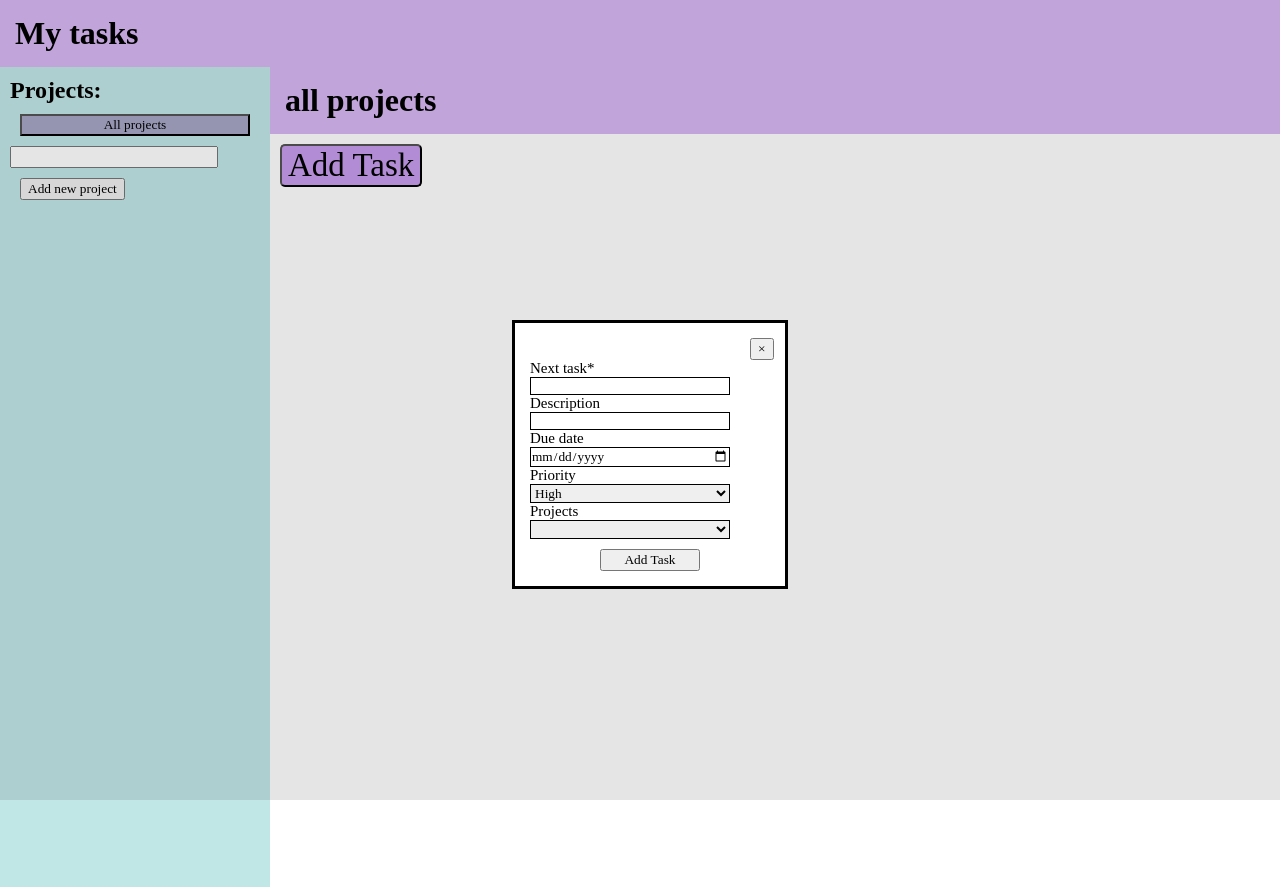
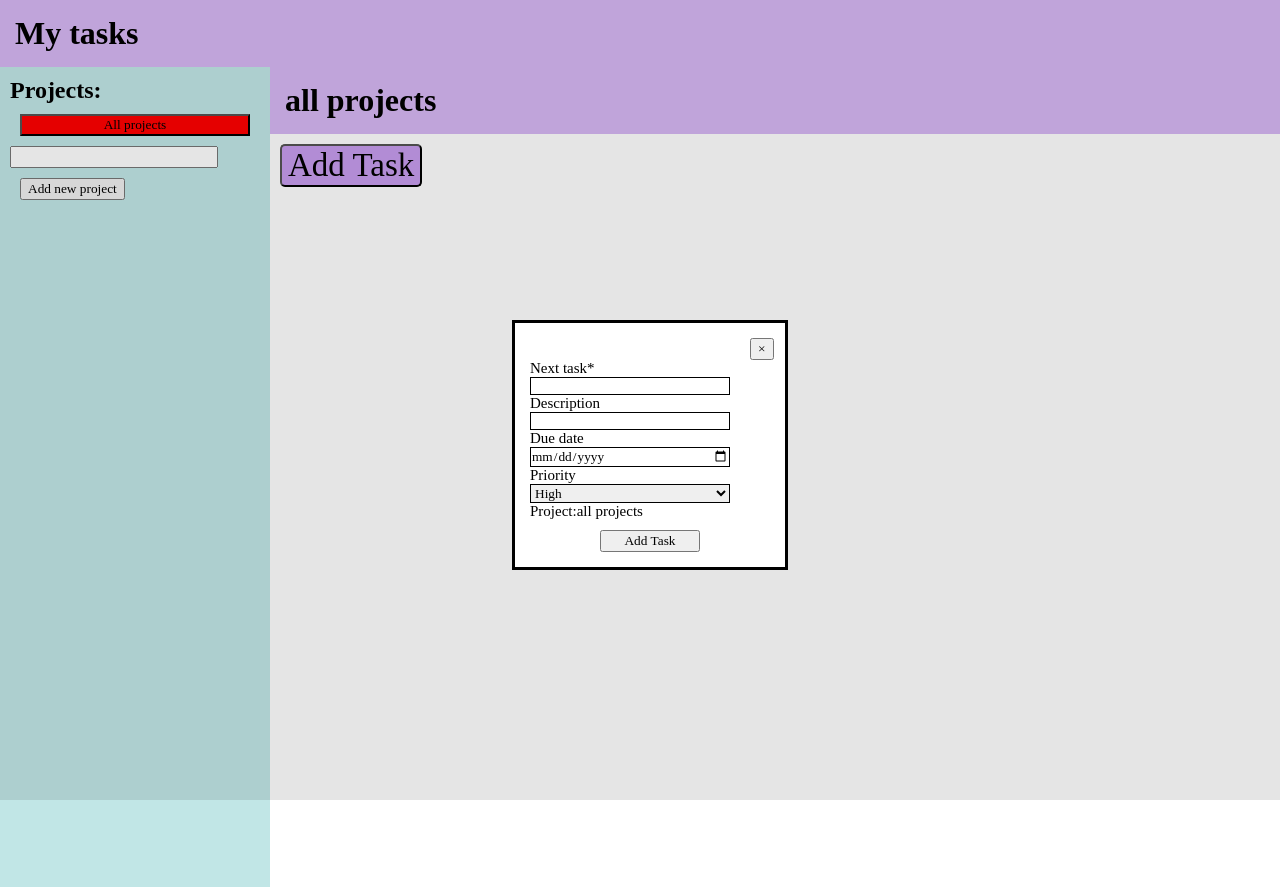
Before and after one commit to soniikot/todo-list, a website built with webpack: page src/index.html in a window 1280 px wide. Both pictures are taken after a click on the button "Add Task". Built offline with nearby package versions, Linux system fonts and the light colour scheme.

Commit message:
highlight clicked project

```diff
--- a/src/components/Navigation/navigation.js
+++ b/src/components/Navigation/navigation.js
@@ -1,7 +1,12 @@
 import "./style.css";
 import { setToLocalStorage, getFromLocalStorage } from "../../utils/utils";
 import { DEFAULT_PROJECTS } from "../constants/constants";
-import { showTask, taskBox, createTaskList } from "../Task/task";
+import {
+  showTask,
+  taskBox,
+  createTaskList,
+  updateChoosenProjectInModal,
+} from "../Task/task";
 const newProjectBtn = document.getElementById("newProjectBtn");
 const newProjectInput = document.getElementById("newProjectTitle");
 
@@ -25,13 +30,9 @@ export function createNavigation() {
     const project = projects[i];
 
     const projectButton = document.createElement("button");
-
     projectButton.classList.add("projectBtn");
-
     projectButton.id = project.id;
-
     projectButton.textContent = project.name;
-
     projectButtonWrapper.appendChild(projectButton);
 
     projectButton.addEventListener("click", () => {
@@ -39,13 +40,28 @@ export function createNavigation() {
       addCurrentProjectTitle();
       showCurrentProjectTasks();
     });
-
+    highlightCurrentProject();
     addRemoveProjectButton(projectButton);
   }
 }
 
+function highlightCurrentProject() {
+  const projectButtons = document.querySelectorAll(
+    ".projectBtn, .allProjectBtn"
+  );
+
+  projectButtons.forEach((button) => {
+    button.addEventListener("click", () => {
+      projectButtons.forEach((btn) => btn.classList.remove("active"));
+
+      button.classList.add("active");
+    });
+  });
+}
+
 //project title
 function addCurrentProjectTitle() {
+  updateChoosenProjectInModal();
   const main = document.querySelector(".main");
   const title = document.createElement("h1");
   title.textContent = "";
@@ -80,6 +96,7 @@ function createAllProjectBtn() {
   const projectButton = document.createElement("button");
 
   projectButton.classList.add("allProjectBtn");
+  projectButton.classList.add("active");
 
   projectButton.textContent = "All projects";
 
--- a/src/components/Navigation/style.css
+++ b/src/components/Navigation/style.css
@@ -1,5 +1,4 @@
 .allProjectBtn {
-  background-color: rgb(166, 166, 198);
   grid-column: 1 / span 2;
 }
 
@@ -30,3 +29,7 @@
 .navig input {
   width: 200px;
 }
+
+.active {
+  background-color: red;
+}
--- a/src/components/Task/style.css
+++ b/src/components/Task/style.css
@@ -77,3 +77,7 @@ form button {
 .main {
   width: 100%;
 }
+
+.projectForm {
+  display: flex;
+}
--- a/src/components/Task/task.js
+++ b/src/components/Task/task.js
@@ -23,6 +23,7 @@ export function createTask(title, description, dueDate, priority) {
 }
 
 //open modal with task form
+
 export const main = document.querySelector(".main");
 export const taskBox = document.querySelector(".taskbox");
 
@@ -39,7 +40,7 @@ export function addTask() {
   const { value: descriptionValue } = document.getElementById("description");
   const { value: dueDateValue } = document.getElementById("due-date");
   const { value: priorityValue } = document.getElementById("priority");
-  const { value: projectValue } = document.getElementById("project");
+  const { value: projectValue } = getFromLocalStorage("currentProject");
 
   let task = createTask(
     titleValue,
@@ -97,20 +98,25 @@ openDialogBtn.addEventListener("click", () => {
   const openDialog = document.getElementById("taskDialog");
   openDialog.showModal();
 });
+export function updateChoosenProjectInModal() {
+  const projectP = document.querySelector("#projectP");
 
+  projectP.textContent = getFromLocalStorage("currentProject");
+}
+updateChoosenProjectInModal();
 //populate select in task modal
-function populateSelect() {
+/*function populateSelect() {
   const selectProject = document.getElementById("project");
   const projects = getFromLocalStorage("projects");
   projects.forEach((project) => {
     const option = document.createElement("option");
-    option.value = project.id; // Use the 'id' property as the value
-    option.textContent = project.name; // Use the 'name' property as the text
+    option.value = project.id;
+    option.textContent = project.name;
     selectProject.appendChild(option);
   });
-}
+}*/
 
-populateSelect();
+//populateSelect();
 
 export function createTaskList() {
   while (taskBox.firstChild) {
--- a/src/index.html
+++ b/src/index.html
@@ -35,8 +35,11 @@
               <option value="medium">Medium</option>
               <option value="low">Low</option>
             </select>
-            <label for="project-title">Projects</label>
-            <select id="project" name="project"></select>
+            <div class="projectForm">
+              <label for="project-title">Project: </label>
+              <p id="projectP"></p>
+            </div>
+            <!--<select id="project" name="project"></select>-->
             <button id="addTask">Add Task</button>
           </form>
         </dialog>
```
